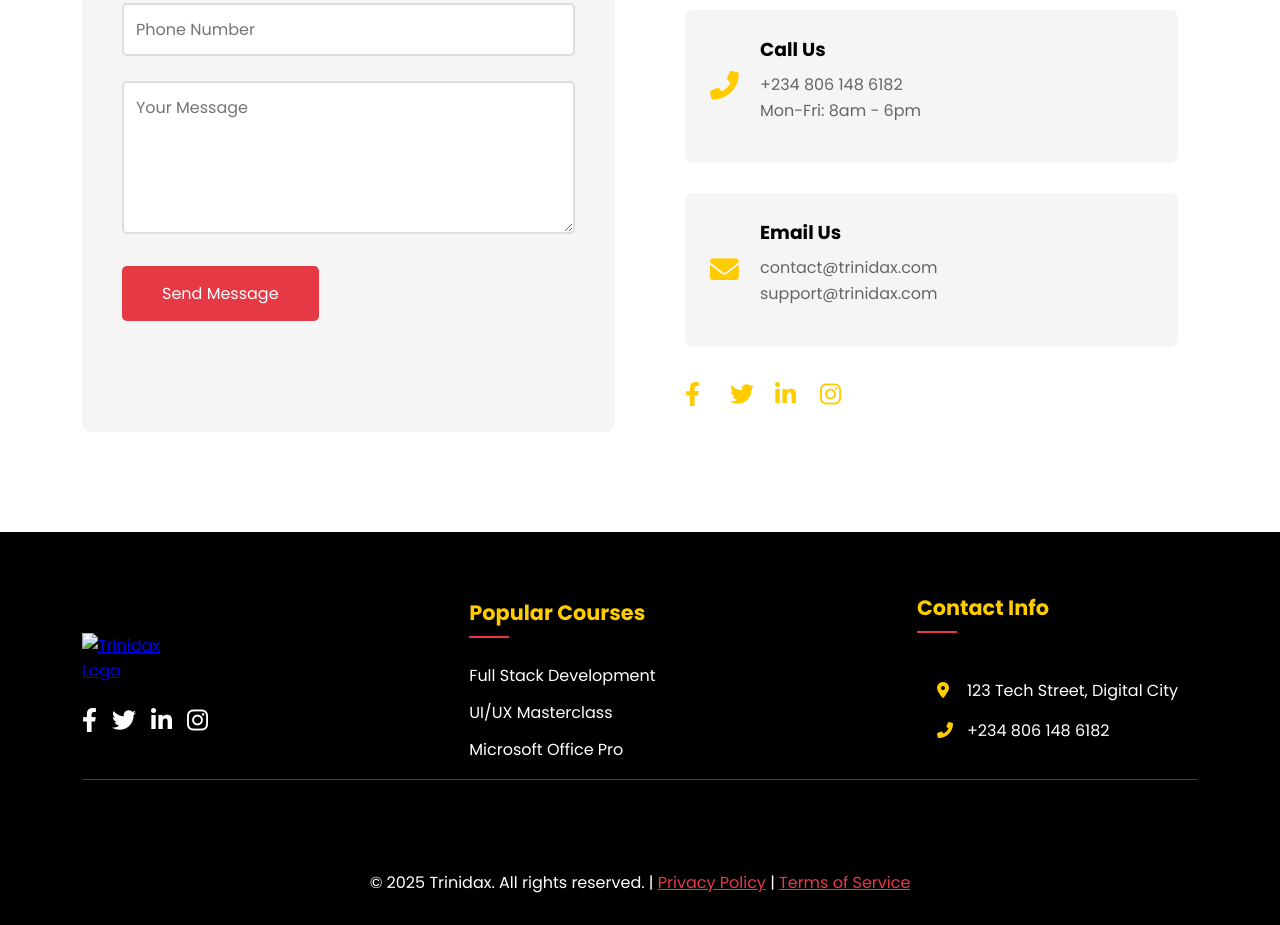
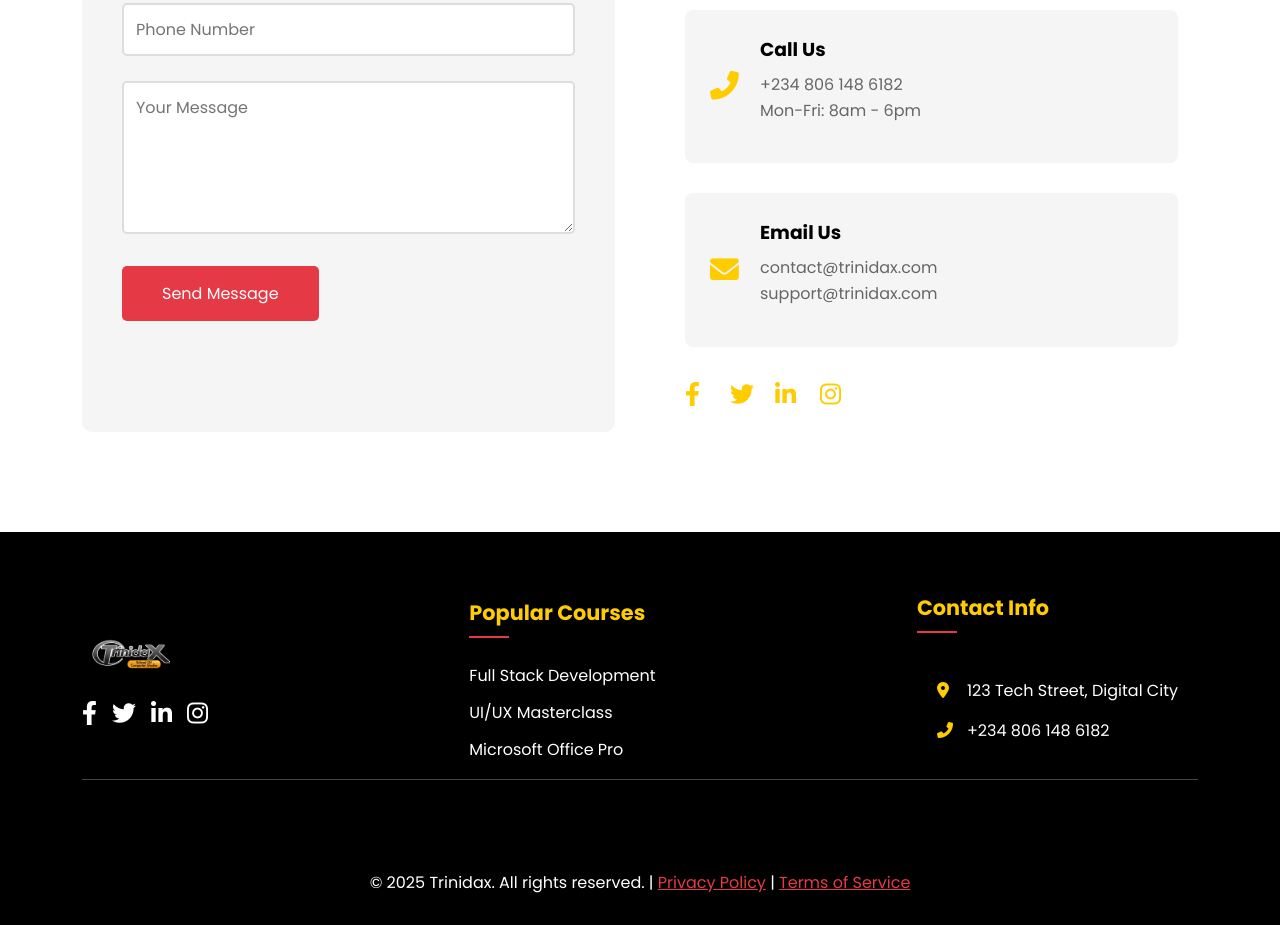
Before and after one commit to NASIRMUSA/trinidax01, a plain HTML site: page contact.html in a window 1280 px wide. Shown: the part 502-1427 px from the top of the page. Drawn offline with Linux system fonts and the light colour scheme; the site is published under a folder, as on GitHub Pages, so addresses that start at the root find nothing.

Commit message:
Update contact.html

```diff
--- a/contact.html
+++ b/contact.html
@@ -102,7 +102,7 @@
             <div class="footer-grid">
                 <div class="footer-section">
                     <a href="index.html" class="brand-title">
-                        <img src="/logo1.png" class="logo" alt="Trinidax Logo">
+                        <img src="logo1.png" class="logo" alt="Trinidax Logo">
                     </a>
                     <div class="social-links">
                         <a href="#"><i class="fab fa-facebook-f"></i></a>
```
